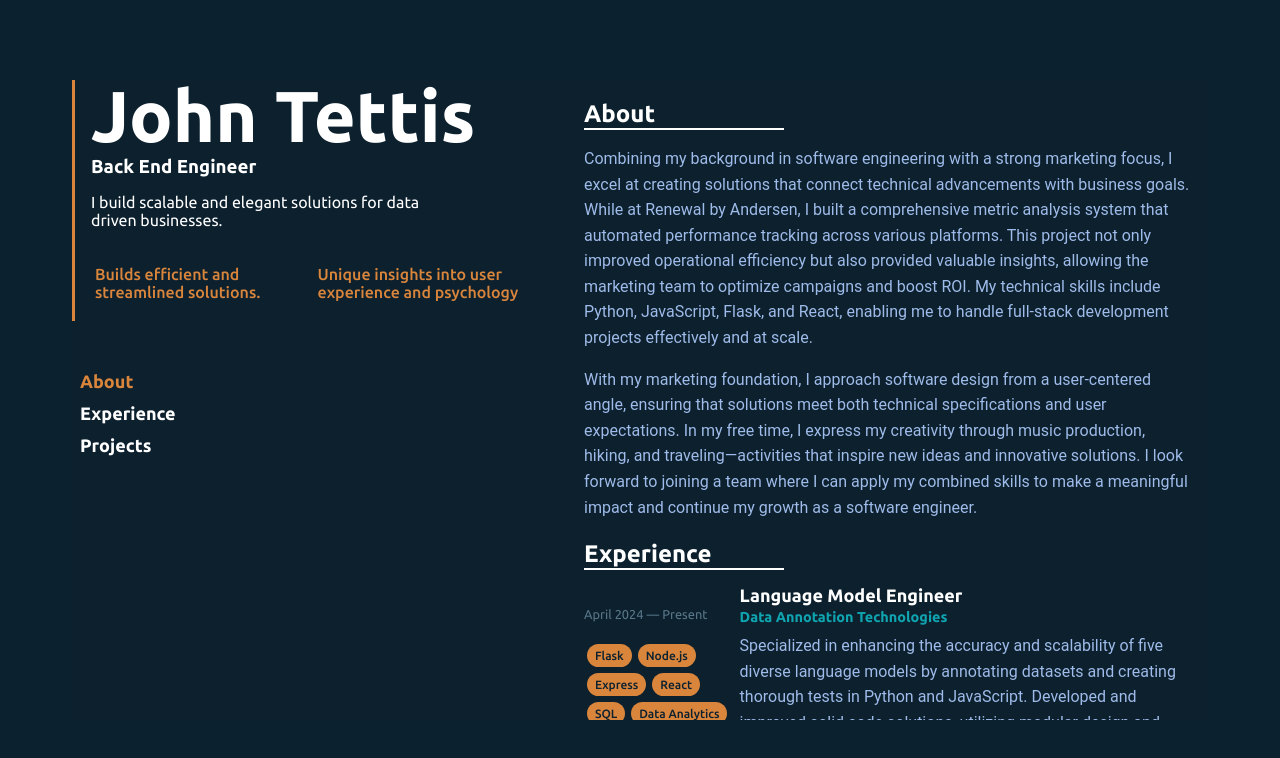
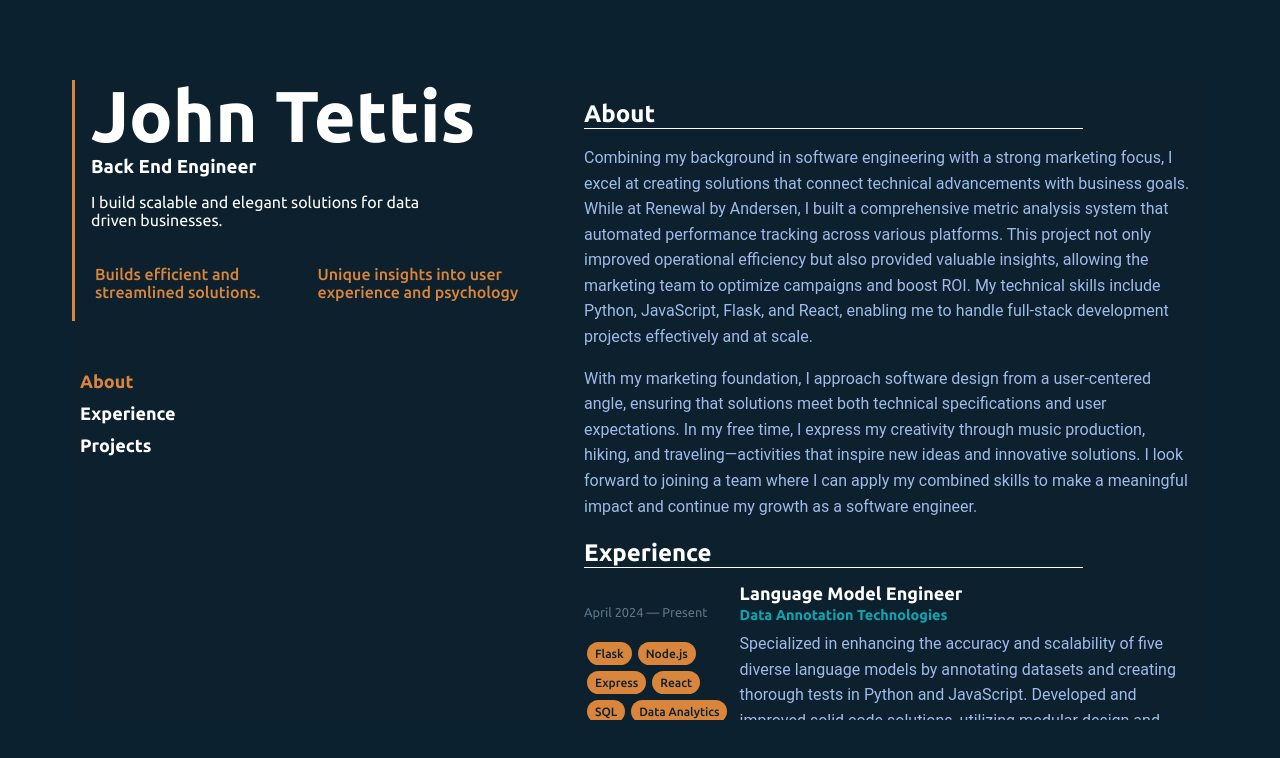
Before and after one commit to john-tettis/portfolio-updated, a React (Create React App) app: page / in a window 1280 px wide. Shown: the top 758 px of the page. Built offline with nearby package versions, Linux system fonts and the light colour scheme.

Commit message:
updated underline

```diff
--- a/src/styles/SectionHeader.css
+++ b/src/styles/SectionHeader.css
@@ -6,8 +6,8 @@
 .section-header::after {
     content: '';
     display: block;
-    width: 200px;
-    height: 2px;
+    width: 80%;
+    height: 1px;
     background-color: white;
     margin-bottom: 10px;
   }
```
